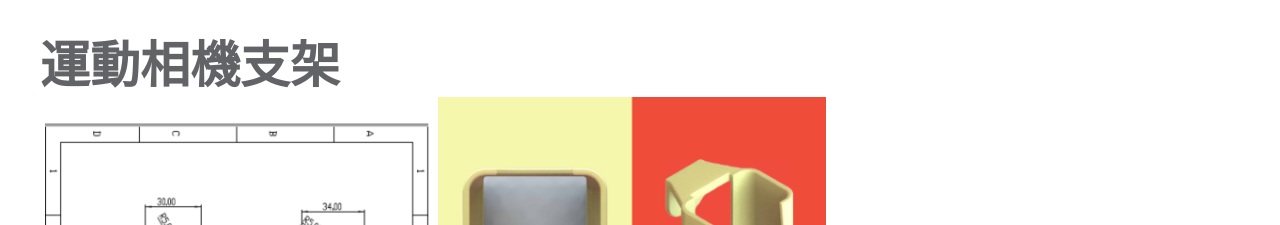
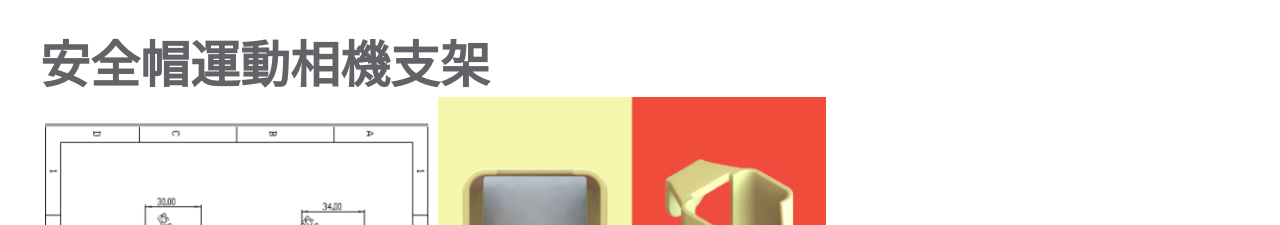
Before and after one commit to roach0518/solidworks, a plain HTML site: page index.html in a window 1280 px wide. Shown: the top 225 px of the page. Drawn offline with Linux system fonts and the light colour scheme.

Commit message:
vscode fisrt up

```diff
--- a/index.html
+++ b/index.html
@@ -18,7 +18,7 @@
         <div class="container">
             <div class="demo">
                 <div class="title">
-                    <h2><a href="">運動相機支架</a></h2>
+                    <h2><a href="">安全帽運動相機支架</a></h2>
                 </div>
                 <div class="pic">
                     <a href="image/pic1/作品集-1.png" target="_blank"><img src="image/pic1/作品集-1-s.jpg" alt=""></a>
```
